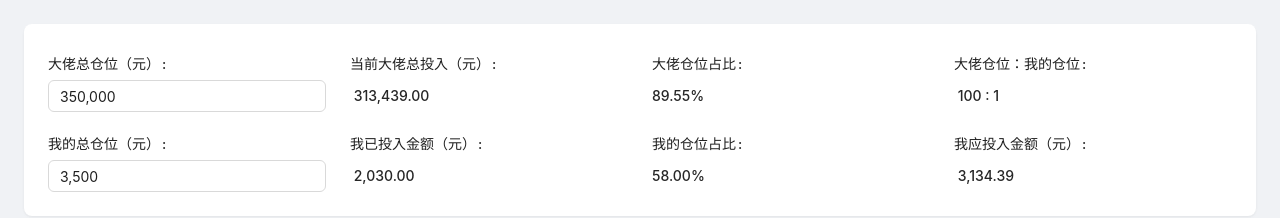
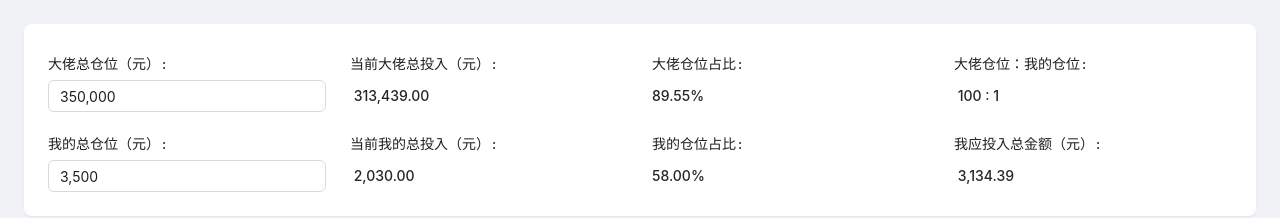
Before and after one commit to CoKoii/YJJSQ, a Vue app: page / in a window 1280 px wide. Shown: the top 218 px of the page. Built offline with nearby package versions, Linux system fonts and the light colour scheme.

Commit message:
更新表单标签，修改“我已投入金额”和“我应投入金额”的描述为更准确的“当前我的总投入”和“我应投入总金额”

```diff
--- a/src/components/SummaryForm.vue
+++ b/src/components/SummaryForm.vue
@@ -59,7 +59,7 @@
         </a-col>
 
         <a-col :span="6">
-          <a-form-item label="我已投入金额（元）">
+          <a-form-item label="当前我的总投入（元）">
             <a-input
               :value="formatMoney(Number(fundStore.actualInvestedTotal))"
               readonly
@@ -75,7 +75,7 @@
         </a-col>
 
         <a-col :span="6">
-          <a-form-item label="我应投入金额（元）">
+          <a-form-item label="我应投入总金额（元）">
             <a-input
               :value="formatMoney(Number(fundStore.shouldInvestTotal))"
               readonly
```
